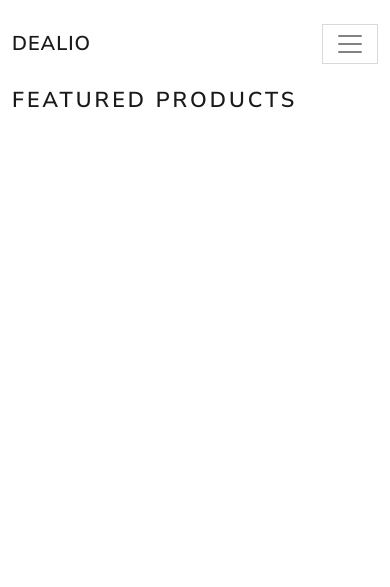
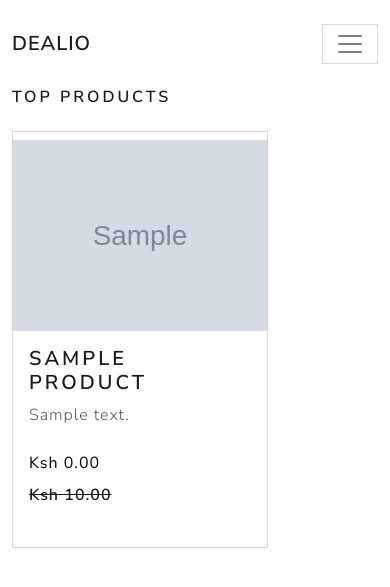
Before and after one commit to CasterCodes/E-commerce-app-using-flask, a Flask app: page / in a window 390 px wide. Shown: the top 587 px of the page. Run offline with Flask 3, Linux system fonts and the light colour scheme; tables that the repository leaves empty hold one stand-in row (values such as "Sample post"); grey boxes marked "Sample" are stand-in pictures; some libraries are stand-ins or nearby versions.

Commit message:
feat: implement get and display product

```diff
--- a/ecommerce/products.py
+++ b/ecommerce/products.py
@@ -1,13 +1,19 @@
 from flask import Blueprint, render_template, request, redirect
 from os import getenv
 from flask_login import login_required, current_user
+from .models import Product
 
 products = Blueprint('products', __name__)
 
 
 @products.route('/')
 def index():
-    return render_template("index.html",current_user=current_user)
+    products = Product.query.all()
+    return render_template("index.html",current_user=current_user, products=products)
+
+@products.route('/<product_id>', methods=['GET'])
+def product(product_id):
+    return product_id
 
 @products.route("/cart")
 @login_required
--- a/ecommerce/templates/index.html
+++ b/ecommerce/templates/index.html
@@ -1,3 +1,31 @@
 {% extends 'layout.html' %} {% block content %}
-<h2 class="fs-3">Featured Products</h2>
+
+  <section>
+    <div class="mb-4">
+        <h2 class="fs-5">Top Products</h2>
+    </div>
+    <div class="row g-5">
+    {% for product in products %}
+        <div class="col-md-3">
+            <a style="display:inline-block; text-decoration:none;" href="{{url_for('products.product', product_id=product.id)}}">
+                 <div class="card py-2" style="width: 16rem;">
+                <img src="{{product.image_url}}" class="card-img-top" alt="{{product.name}}">
+                <div class="card-body">
+                    <h4 style="hover {text-decoration: underline;}; " class="card-title fs-4 text-primary">{{product.name}}</h4>
+                    <p class="card-text d-inline-block">{{product.description}}</p>
+                    <div class='d-flex flex-column '>
+                        <p  class="text-black d-inline-block my-2 fw-bolder"> {{"Ksh {:,.2f}".format(product.discount_price)}}</p>
+                        <p style="text-decoration: line-through;" class="text-primary d-inline-block fw-bold fs-5"> {{"Ksh {:,.2f}".format(product.price)}}</p>
+                    </div>
+                </div>
+            </div>
+            </a>
+
+        </div>
+    {% endfor %}
+    </div>
+  </section>
+
+
+
 {% endblock %}
```
Also changed, not shown: ecommerce/models.py (+23 -0 lines), ecommerce/templates/product.html (added).
